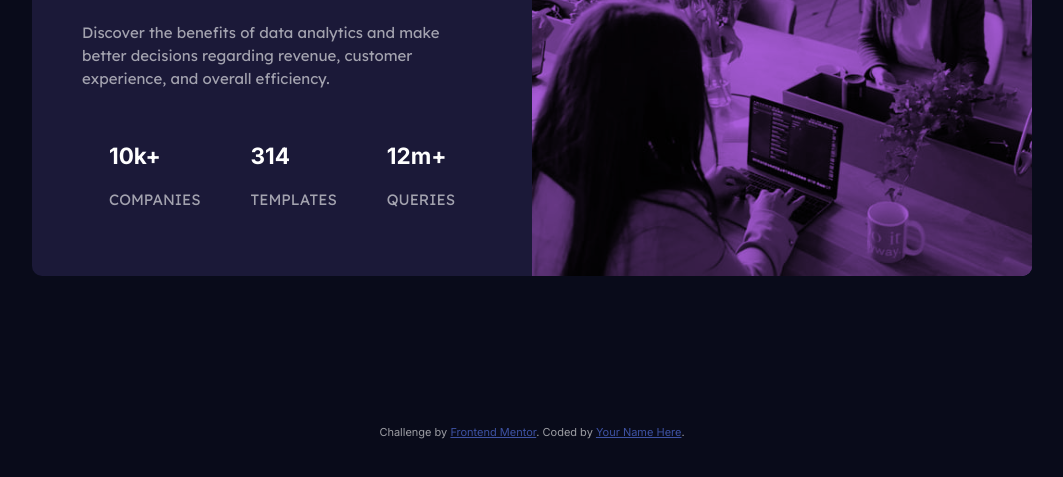
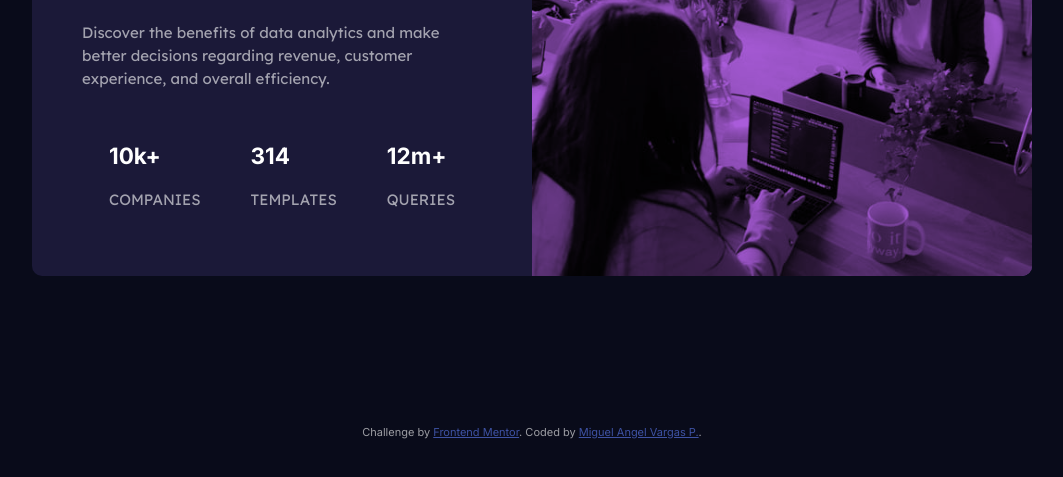
Before and after one commit to miguelvargas027/fm-reto2, a plain HTML site: page index.html in a window 1280 px wide. Shown: the part 287-764 px from the top of the page, without its empty margins (108-1171 px from the left). Drawn offline with Linux system fonts and the light colour scheme.

Commit message:
Cambios html
Cambios en el footer

```diff
--- a/index.html
+++ b/index.html
@@ -69,7 +69,7 @@
 
   <div class="attribution">
     Challenge by <a href="https://www.frontendmentor.io?ref=challenge" target="_blank">Frontend Mentor</a>.
-    Coded by <a href="#">Your Name Here</a>.
+    Coded by <a href="#">Miguel Angel Vargas P.</a>.
   </div>
 </body>
 </html>
```
